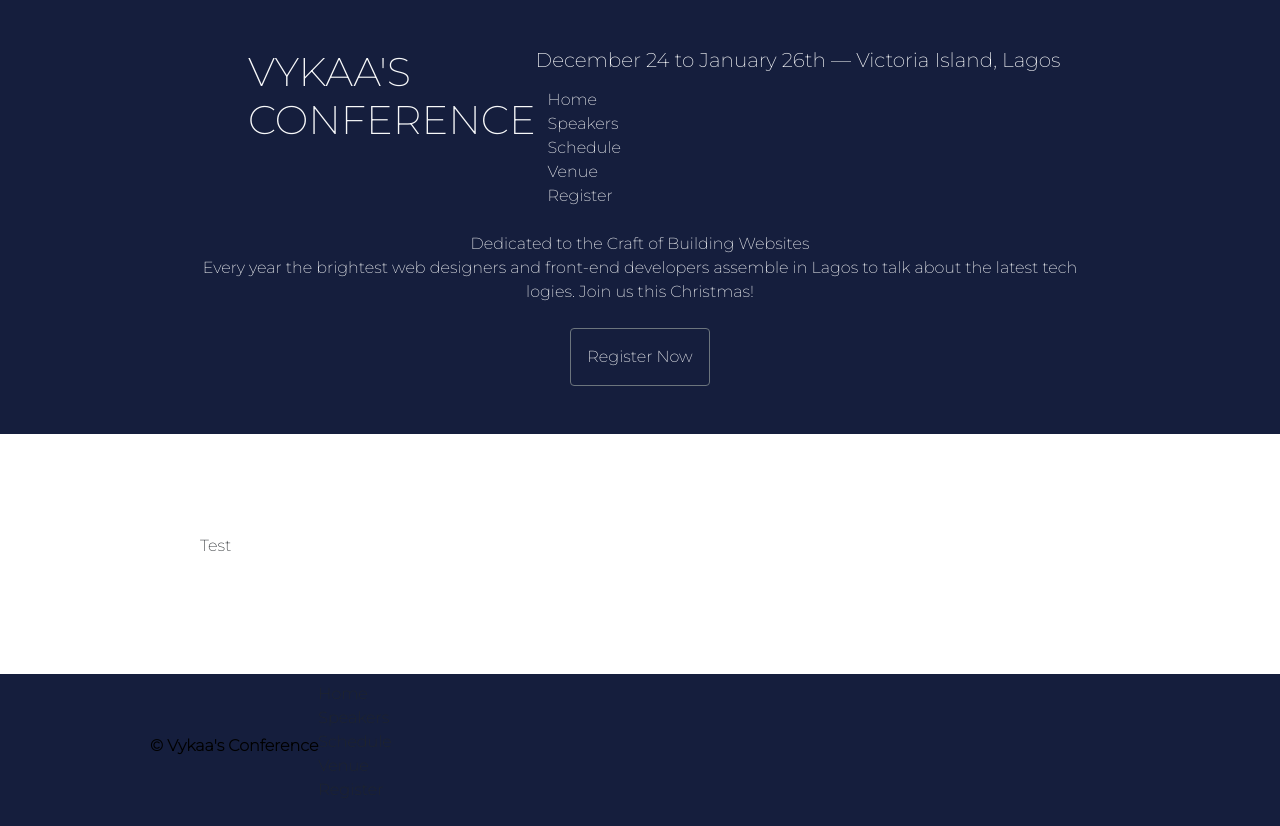
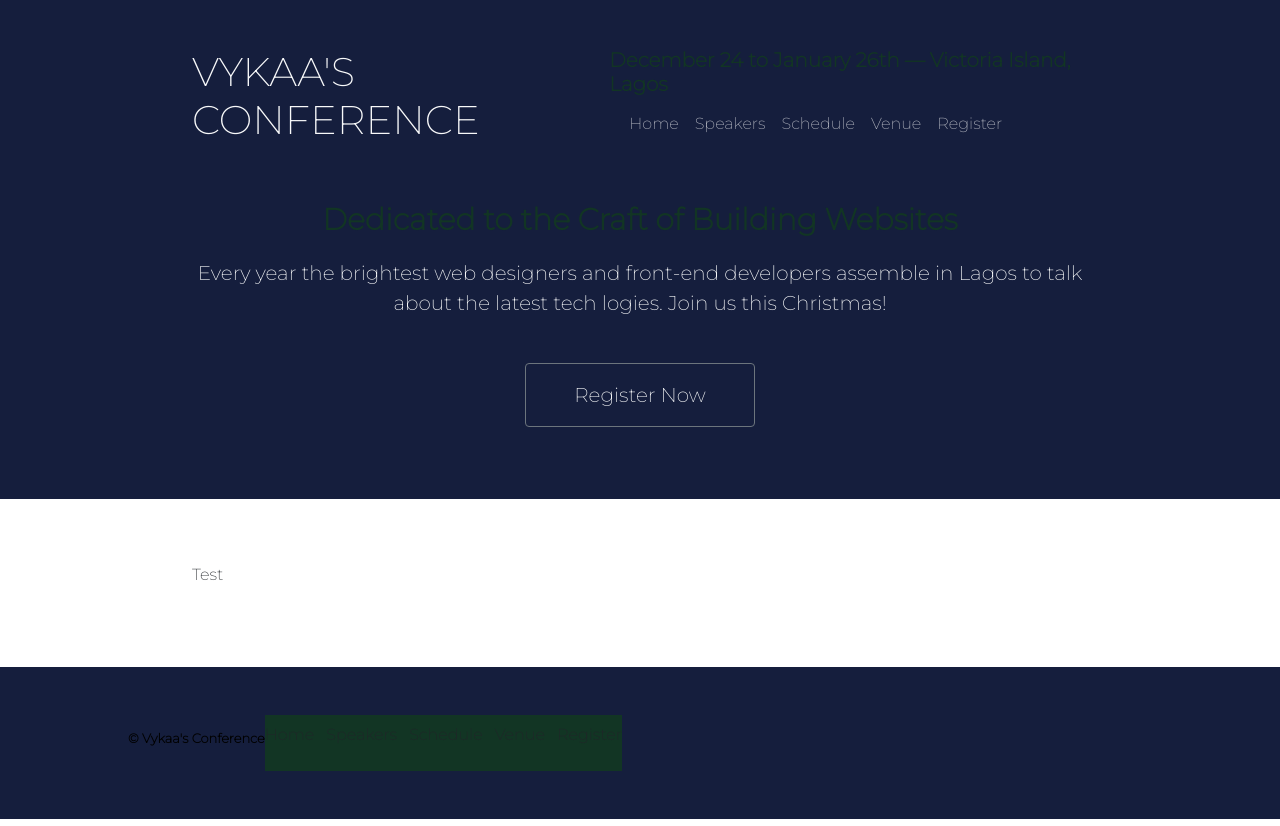
Before and after one commit to CodeDeveloper19/Bootstrap-Website-1-, a website: page index.html in a window 1280 px wide. Drawn offline with nearby package versions, Linux system fonts and the light colour scheme; a web font is replaced by a local one.

Commit message:
still in progress

```diff
--- a/index.html
+++ b/index.html
@@ -11,45 +11,55 @@
     <script defer src="script.js"></script>
     <script src="https://cdnjs.cloudflare.com/ajax/libs/bootstrap/5.1.3/js/bootstrap.min.js" integrity="sha512-OvBgP9A2JBgiRad/mM36mkzXSXaJE9BEIENnVEmeZdITvwT09xnxLtT4twkCa8m/loMbPHsvPl0T8lRGVBwjlQ==" crossorigin="anonymous" referrerpolicy="no-referrer"></script>
 </head>
-<body class="h-auto w-100">
+<body>
     <header class="container-fluid text-light pt-5 pb-4 px-8 bg-primary">
-        <div class="justify-content-center h-40 d-flex flex-row">
-            <h1 class="col ms-5 fw-normal text-uppercase"> Vykaa's Conference</h1>
-            <div class="container-fluid d-flex flex-column">
-                <h2 class="row fs-5 text-phthalogreen">
+        <div class="conatiner-fluid justify-content-center h-40 d-flex flex-row">
+            <h1 class="fw-normal text-uppercase fs-6 w-30"> Vykaa's Conference</h1>
+            <div class="d-flex flex-column align-content-end">
+                <h2 class="row fs-3 text-cyan text-left text-danger fw-bolder">
                     December 24 to January 26th — Victoria Island, Lagos
                 </h2>
-                <div class="navbar">
-                    <ul class="list-unstyled">
-                        <li>Home</li>
-                        <li>Speakers</li>
-                        <li>Schedule</li>
-                        <li>Venue</li>
-                        <li>Register</li>
+                <nav class=>
+                    <ul class="navbar-nav fs-2 d-flex flex-row">
+                        <li class="nav-item mx-2">
+                            <a class="nav-link active" href="#">Home</a>
+                        </li>
+                        <li class="nav-item mx-2">
+                            <a class="nav-link" href="#">Speakers</a>
+                        </li>
+                        <li class="nav-item mx-2">
+                            <a class="nav-link" href="#">Schedule</a>
+                        </li>
+                        <li class="nav-item mx-2">
+                            <a class="nav-link" href="#">Venue</a>
+                        </li>
+                        <li class="nav-item mx-2">
+                            <a class="nav-link" href="#">Register</a>
+                        </li>
                     </ul>
-                </div>
+                </nav>
             </div>
         </div>
-        <div class="h-30">
-            <div class="text-center">Dedicated to the Craft of Building Websites</div>
-            <div class="text-center">Every year the brightest web designers and front-end developers assemble in Lagos to talk about the latest tech logies. Join us this Christmas!</div>
+        <div class="h-30 py-6">
+            <div class="text-danger text-center fs-5 mb-3 fw-bolder">Dedicated to the Craft of Building Websites</div>
+            <div class="text-center fs-3">Every year the brightest web designers and front-end developers assemble in Lagos to talk about the latest tech logies. Join us this Christmas!</div>
         </div>
-        <div class="d-flex justify-content-center align-items-center h-40 py-4">
-            <button type="submit" class="btn btn-primary p-3 h-100 btn-outline-secondary text-light">Register Now</button>
+        <div class="d-flex justify-content-center align-items-center h-40 pb-5">
+            <button type="submit" class="btn btn-primary text-light fs-3 py-3 px-5 h-100 btn-outline-secondary">Register Now</button>
         </div>
     </header>
     <main class="container-fluid py-6 px-8">
         <p>Test</p>
     </main>
-    <footer class="container-fluid bg-primary d-flex flex-row px-7">
-        <h5 class="text-black d-flex justify-content-center align-items-center fs-6 fw-bold">© Vykaa's Conference</h5>
-        <div class="navbar">
-            <ul class="list-unstyled">
-                <li>Home</li>
-                <li>Speakers</li>
-                <li>Schedule</li>
-                <li>Venue</li>
-                <li>Register</li>
+    <footer class="container-fluid bg-primary d-flex flex-row px-7 py-5">
+        <h5 class="text-dark d-flex justify-content-center align-items-center fs-1 fw-bold">© Vykaa's Conference</h5>
+        <div class="navbar w-90 bg-danger">
+            <ul class="list-inline">
+                <li class="list-inline-item">Home</li>
+                <li class="list-inline-item">Speakers</li>
+                <li class="list-inline-item">Schedule</li>
+                <li class="list-inline-item">Venue</li>
+                <li class="list-inline-item">Register</li>
             </ul>
         </div>
     </footer>
--- a/sass/main.scss
+++ b/sass/main.scss
@@ -1,5 +1,28 @@
 $primary: #151e3d;
-// $primary: $red;
+$danger: #123524;
+$dark: #000;
+
+$nav-link-color: rgba(255, 255, 255, 0.7);
+$nav-link-hover-color: #fff;
+
+$font-size-root: 1rem !default;
+
+$font-sizes: (
+    1: $font-size-root * 0.813,  //13px
+    2: $font-size-root * 1,  //16px
+    3: $font-size-root * 1.25, //20px
+    4: $font-size-root * 1.438, //23px
+    5: $font-size-root * 1.875, //30px
+) !default;
+
+
+// $font-sizes: (
+//     1: $font-size-root * 0.952,  //13px
+//     2: $font-size-root * 1.171,  //16px
+//     3: $font-size-root * 1.464, //20px
+//     4: $font-size-root * 1.684, //23px
+//     5: $font-size-root * 2.196, //30px
+// ) !default;
 
 @import '../node_modules/bootstrap/scss/functions';
 @import '../node_modules/bootstrap/scss/variables';
@@ -11,13 +34,25 @@ $custom-spacers: (
     8: $spacer * 12.5  //200px
 );
 
-$custom-theme-colors: (
-    "black": #000000,
-    "phthalogreen": #123524,
+$custom-spacers: (
+    6: 5%,
+    7: 10%,
+    8: 15%,
+    9: 20%,
+    10: 25%,
+    11: 30%
 );
 
+$custom-font-sizes: (
+    6: $font-size-root * 2.5 //40px
+);
+
+// $custom-font-sizes: (
+//     6: $font-size-root * 2.928 //40px
+// );
+
 $spacers: map-merge($custom-spacers, $spacers);
-$theme-colors: map-merge($custom-theme-colors, $theme-colors);
+// $font-sizes: map-merge($custom-font-sizes, $font-sizes);
 
 //imports bootstrap
 @import '../node_modules/bootstrap/scss/bootstrap';
--- a/style.css
+++ b/style.css
@@ -1,6 +1,6 @@
 .btn-primary:hover{
     background-color: white;
-    color: #123524;
+    color: #123524 !important;
 }
 
 body{
```
Also changed, not shown: css/main.min.css, 1 other file.
